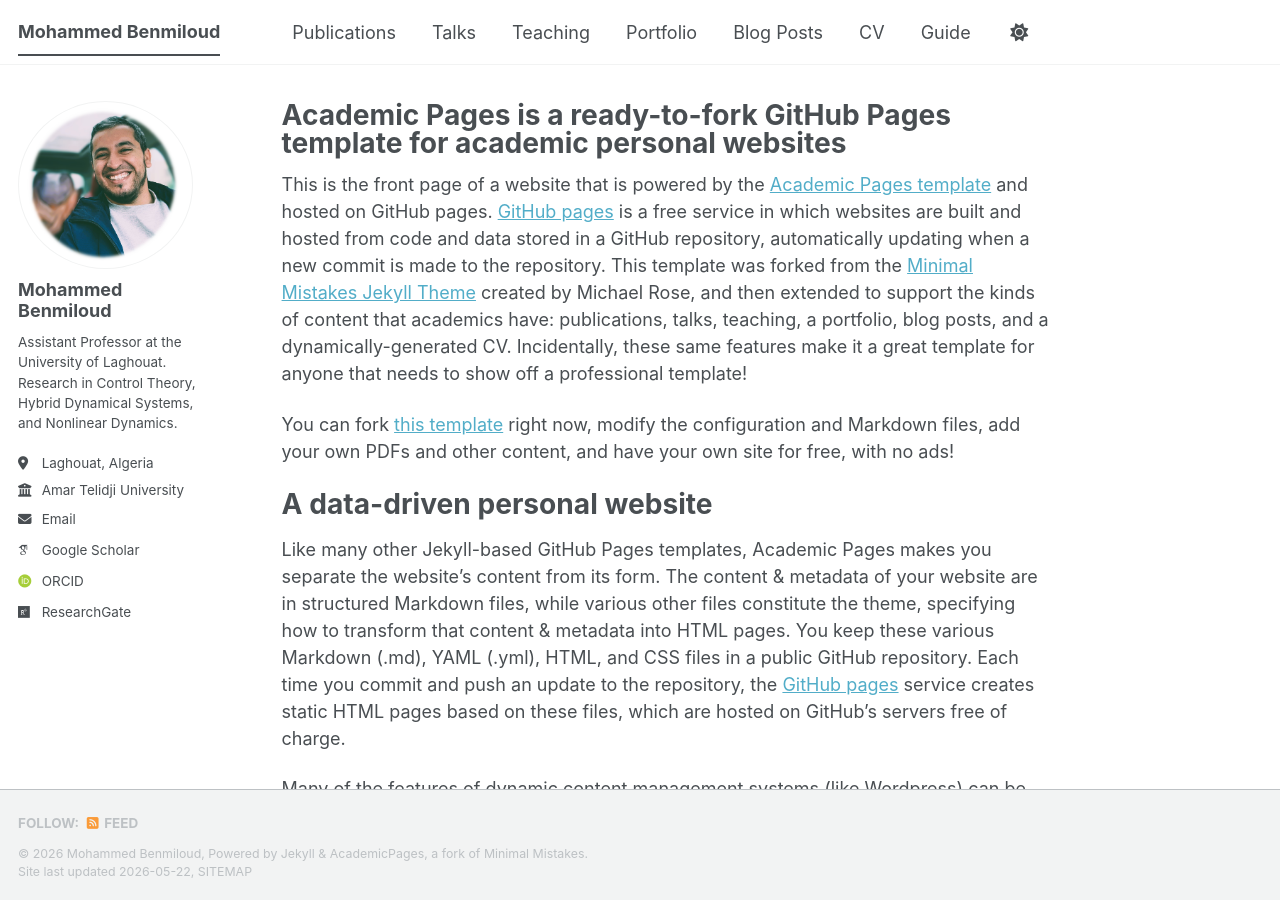
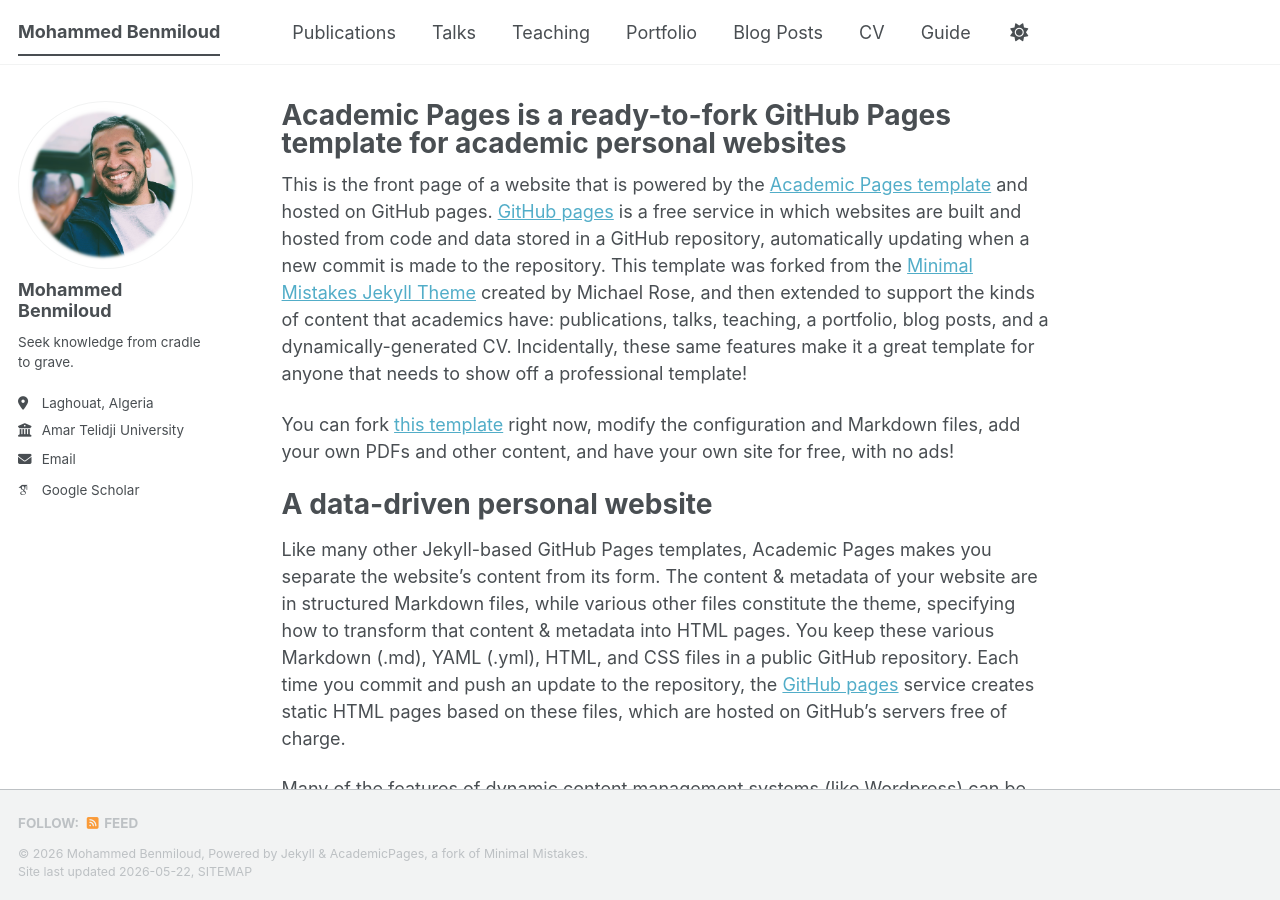
Before and after one commit to medbenmiloud/medbenmiloud.github.io, a Jekyll site: the page built from _pages/about.md, in a window 1280 px wide and 900 px high. Built offline with Jekyll 4.4.1, drawn with Linux system fonts in a browser that asks for light colours; some web fonts are replaced; a script bundle is joined from its source files by our own code; library files that are not in the unit come from our copies; part of the change alters nothing that is shown.

Commit message:
Update _config.yml

```diff
--- a/_config.yml
+++ b/_config.yml
@@ -12,7 +12,7 @@ site_theme               : "default" # The available themes options are "default
 title                    : "Mohammed Benmiloud"
 title_separator          : "-"
 name                     : &name "Mohammed Benmiloud"
-description              : &description "Seek knowledge from cradle to grave"   # Update this with a general description of your site, this is the default if not overridden by a page
+description              : &description "Assistant Professor at the University of Laghouat. Research in Control Theory, Hybrid Dynamical Systems, and Nonlinear Dynamics."   # Update this with a general description of your site, this is the default if not overridden by a page
 url                      : "https://medbenmiloud.github.io" # The base hostname & protocol for your site e.g. "https://[your GitHub username].github.io",
                                                            # or if you already have some other page hosted on Github then use "https://[your GitHub username].github.io/[Your Repo Name]"
 baseurl                  : "" # the subpath of your site, e.g. "/blog"
@@ -26,7 +26,7 @@ author:
   avatar           : "profile.png"
   name             : "Mohammed Benmiloud"
   pronouns         : # example: "she/her"
-  bio              : "Assistant Professor at the University of Laghouat. Research in Control Theory, Hybrid Dynamical Systems, and Nonlinear Dynamics."
+  bio              : "Seek knowledge from cradle to grave."
   location         : "Laghouat, Algeria"
   employer         : "Amar Telidji University"
   uri              : # URL
@@ -38,11 +38,11 @@ author:
   googlescholar    : "https://scholar.google.com/citations?user=cwmpZVQAAAAJ&hl=en&oi=ao"
   inspire-hep      : # URL
   impactstory      : # URL
-  orcid            : "https://orcid.org/0000-0003-4629-7113"
+  orcid            :
   semantic         : # URL
   ssrn             : # URL
   pubmed           :
-  researchgate     : "https://www.researchgate.net/profile/Mohammed-Benmiloud" # URL
+  researchgate     :  # URL
   scopus           : # URL
   zotero           : # URL
 
```
